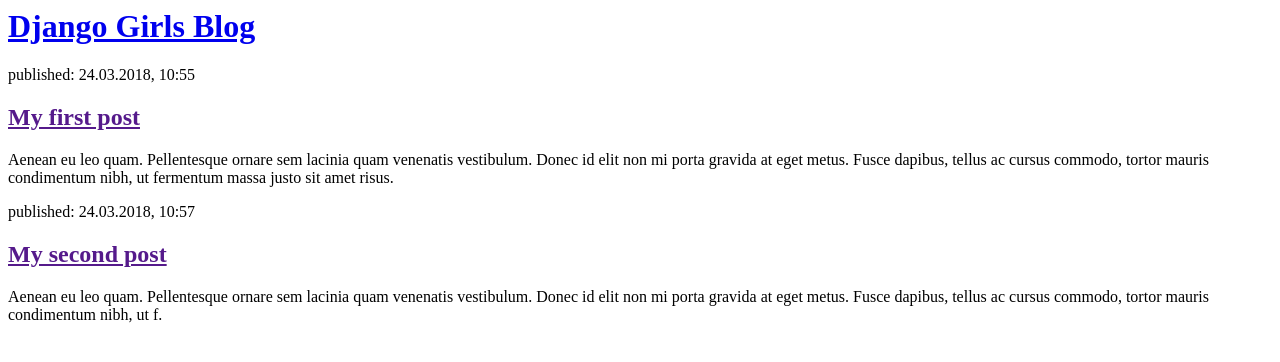
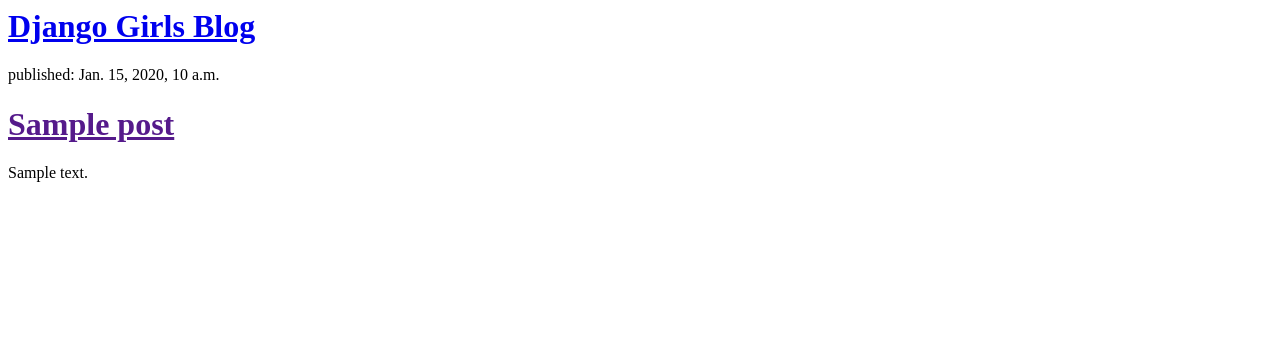
Before and after one commit to kizeki/my-first-django-blog, a Django app: template mysite/blog/templates/blog/post_list.html in a window 1280 px wide. Shown: the top 362 px of the page. Run offline with Django 3.2, Linux system fonts and the light colour scheme; the template is opened without the code that fills it: values that come from a table or form of the project are taken from there, others are empty; tables that the repository leaves empty hold one stand-in row (values such as "Sample post").

Commit message:
Modified templates to display posts from database.

```diff
--- a/mysite/blog/templates/blog/post_list.html
+++ b/mysite/blog/templates/blog/post_list.html
@@ -1,22 +1,11 @@
-<html>
-    <head>
-        <title>Django Girls blog</title>
-    </head>
-    <body>
-        <div>
-            <h1><a href="/">Django Girls Blog</a></h1>
-        </div>
+<div>
+    <h1><a href="/">Django Girls Blog</a></h1>
+</div>
 
-        <div>
-            <p>published: 24.03.2018, 10:55</p>
-            <h2><a href="">My first post</a></h2>
-            <p>Aenean eu leo quam. Pellentesque ornare sem lacinia quam venenatis vestibulum. Donec id elit non mi porta gravida at eget metus. Fusce dapibus, tellus ac cursus commodo, tortor mauris condimentum nibh, ut fermentum massa justo sit amet risus.</p>
-        </div>
-
-        <div>
-            <p>published: 24.03.2018, 10:57</p>
-            <h2><a href="">My second post</a></h2>
-            <p>Aenean eu leo quam. Pellentesque ornare sem lacinia quam venenatis vestibulum. Donec id elit non mi porta gravida at eget metus. Fusce dapibus, tellus ac cursus commodo, tortor mauris condimentum nibh, ut f.</p>
-        </div>
-    </body>
-</html>
+{% for post in posts %}
+    <div>
+        <p>published: {{ post.published_date }}</p>
+        <h1><a href="">{{ post.title }}</a></h1>
+        <p>{{ post.text|linebreaksbr }}</p>
+    </div>
+{% endfor %}
```
Also changed, not shown: mysite/blog/views.py (+10 -1 lines).
